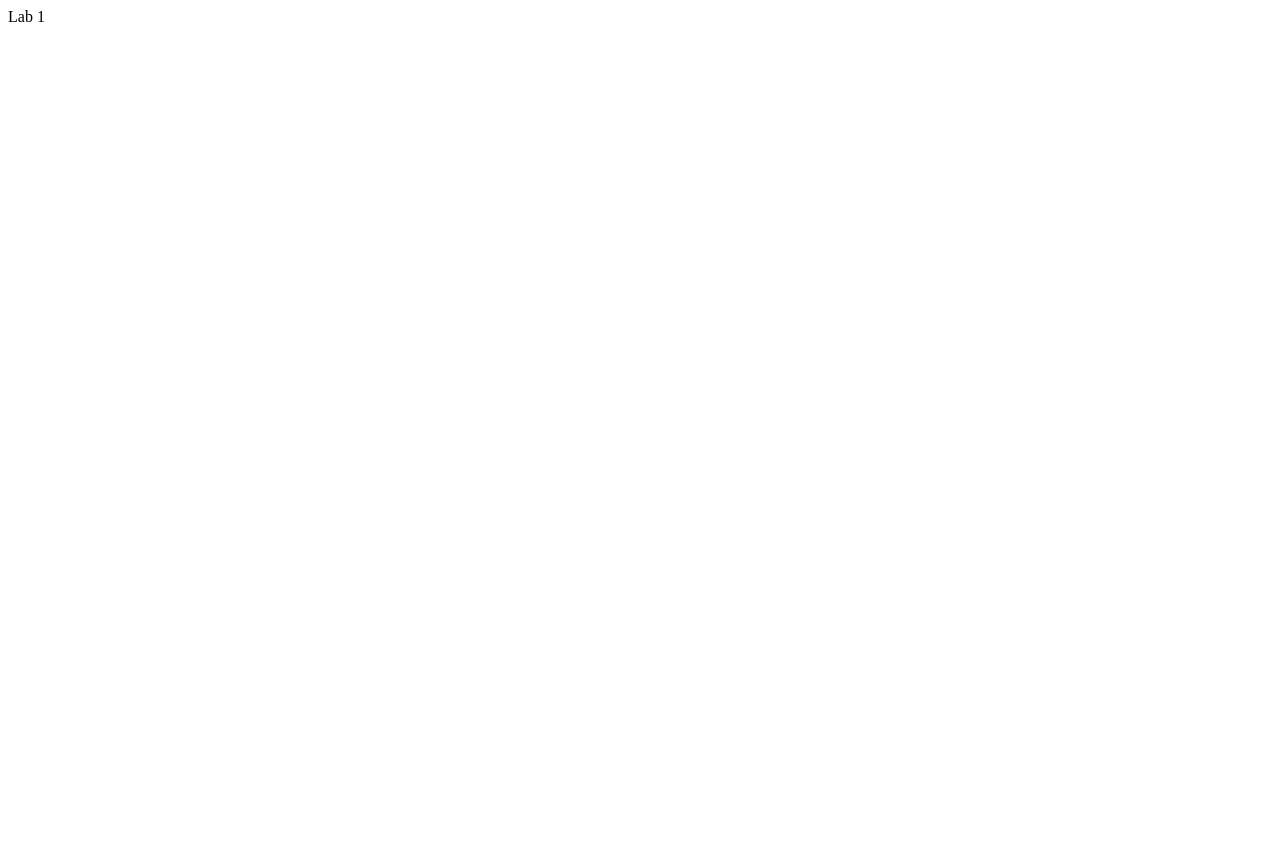
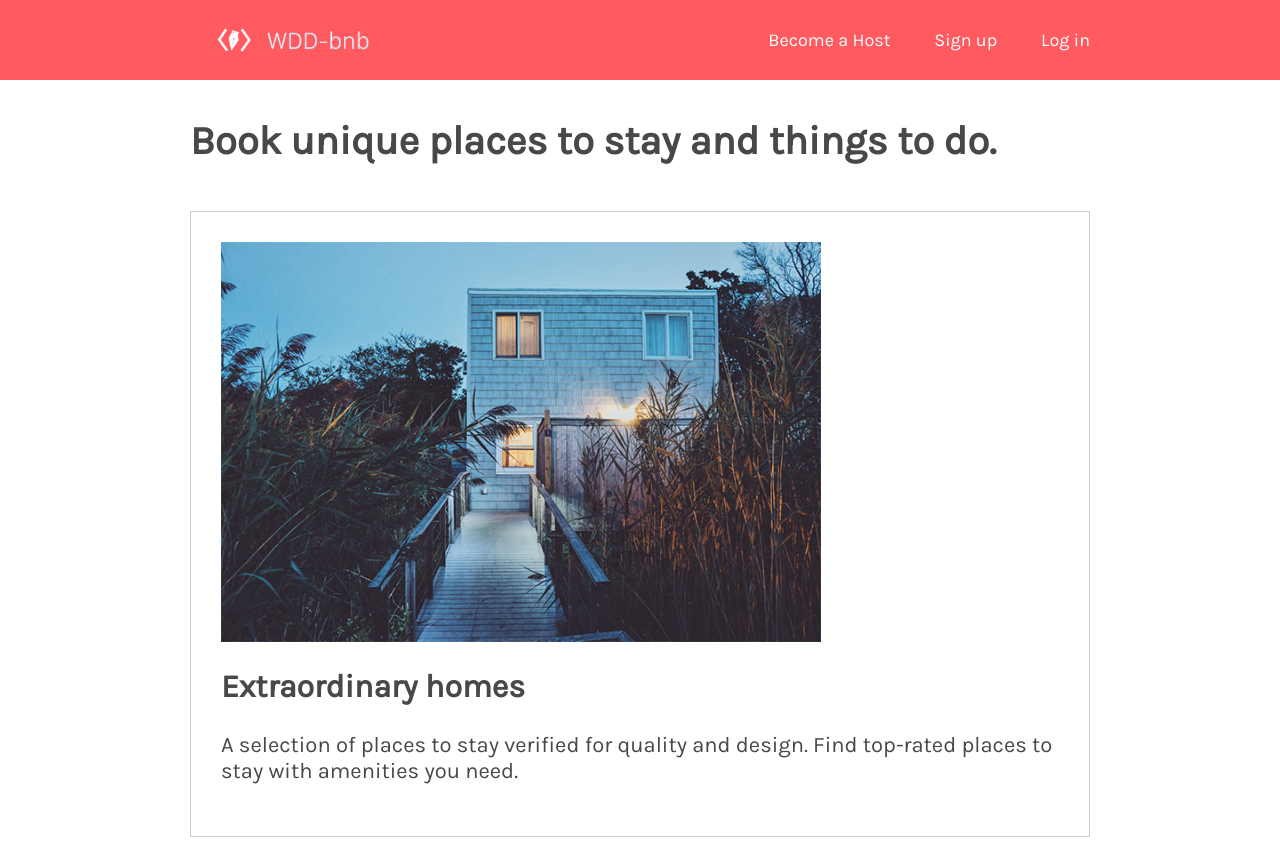
Before and after one commit to carolynzhuang/carolynzhuang.github.io, a plain HTML site: page labs/lab2/index.html in a window 1280 px wide. Shown: the top 841 px of the page. Before the commit the page ends 800 px from the top, so only its background shows below. Drawn offline with Linux system fonts and the light colour scheme.

Commit message:
hw 1 and lab 2

```diff
--- /dev/null
+++ b/labs/lab2/css/style.css
@@ -0,0 +1,73 @@
+header {
+    background-color: #FF5A5F;
+    height: 80px;
+}
+
+#logo {
+    height: 80px;
+}
+
+nav {
+    display: inline-block;
+    float: right;
+}
+
+nav ul {
+    list-style-type: none;
+    padding-inline-start: 0;
+    margin-block-start: 0;
+    margin-block-end: 0;
+}
+
+nav li {
+    display: inline-block;
+    margin-left: 40px;
+    line-height: 80px;
+}
+
+nav a {
+    color: white;
+    font-size: 18px;
+    text-decoration: none;
+    cursor: pointer;
+}
+
+a:hover {
+    text-decoration: underline;
+}
+
+body {
+    font-family: Karla, sans-serif;
+    color: #484848;
+    margin: 0;
+    padding: 0;
+}
+
+.content {
+    width: 900px;
+    margin: auto;
+}
+
+section {
+    padding: 30px;
+    border: 1px solid #cccccc;
+    margin-bottom: 30px;
+}
+
+section img {
+    width: 600px;
+}
+
+h1 {
+    font-size: 40px;
+    padding-top: 10px;
+    padding-bottom: 20px;
+}
+
+h2 {
+    font-size: 32px;
+}
+
+section p {
+    font-size: 22px;
+}
--- a/labs/lab2/index.html
+++ b/labs/lab2/index.html
@@ -1,6 +1,51 @@
-<!DOCTYPE html>
 <html>
-    <body>
-        Lab 1
-    </body>
+  <head>
+    <title>WDD-bnb</title>
+    <link href = "https://fonts.googleapis.com/css?family=Karla&display=swap" rel = "stylesheet">
+    <link rel = "stylesheet" href = "css/style.css">
+  </head>
+
+  <body>
+    <header>
+      <div class = "content">
+        <a href = "home">
+          <img src = "img/logo.png" alt = "" id = "logo"/>
+        </a>
+        <nav>
+          <ul>
+            <li><a href = "become-host">Become a Host</a></li>
+            <li><a href = "sign-up">Sign up</a></li>
+            <li><a href = "log-in">Log in</a></li>
+          </ul>
+        </nav>
+      </div>
+    </header>
+
+    <div class = "content">
+      <h1>Book unique places to stay and things to do.</h1>
+      <section>
+        <img src="img/house.png" />
+        <h2>Extraordinary homes</h2>
+        <p>
+          A selection of places to stay verified for quality and design. Find top-rated places to stay with amenities you need.
+        </p>
+      </section>
+
+      <section>
+        <img src="img/city.png" />
+        <h2>Places to stay around the world</h2>
+        <p>
+          Explore a new city on your next trip!
+        </p>
+      </section>
+
+      <section>
+        <img src="img/sushimaking.png" />
+        <h2>Top-rated experiences</h2>
+        <p>
+          Book one-of-a-kind activities hosted by locals, created for the curious.
+        </p>
+      </section>
+    </div>
+  </body>
 </html>
```
Also changed, not shown: homeworks/hw1/index.html (+17 -2 lines), labs/lab2/img/city.png (added), labs/lab2/img/house.png (added), labs/lab2/img/logo.png (added), labs/lab2/img/sushimaking.png (added), 1 other file.
